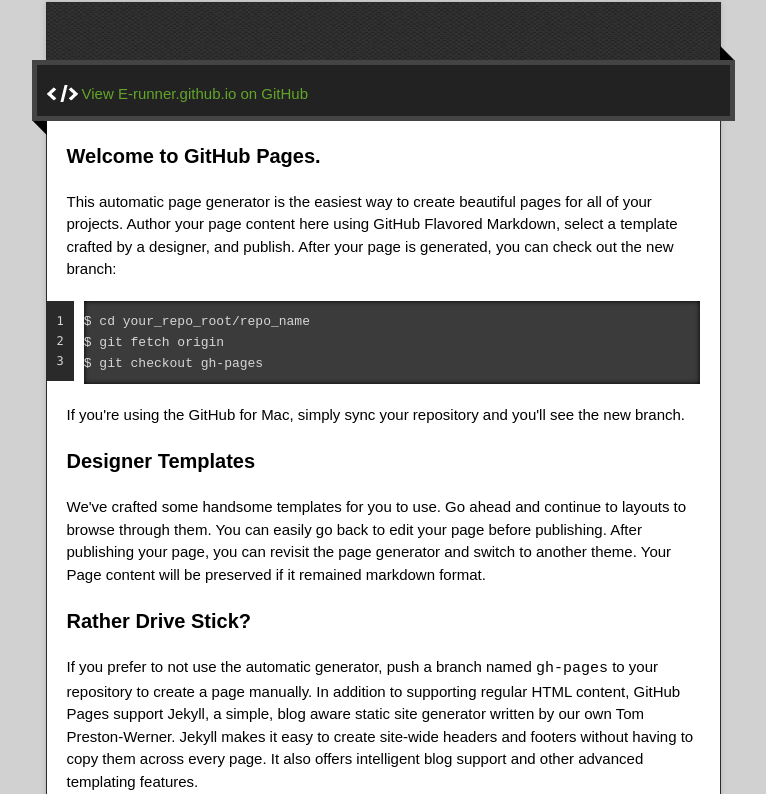
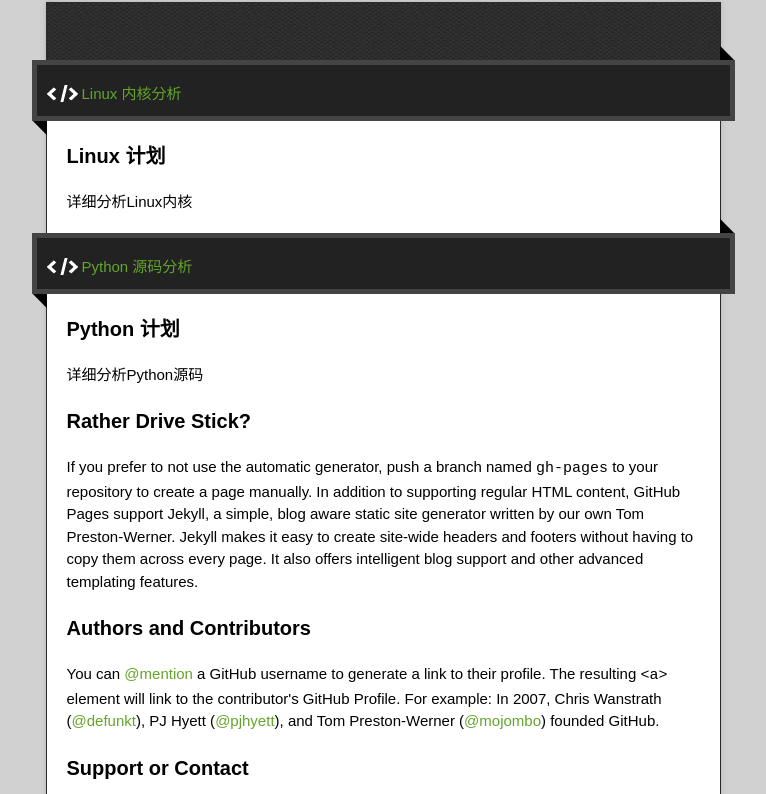
Before and after one commit to e-Runner/e-Runner.github.io, a plain HTML site: page index.html in a window 1280 px wide. Shown: the part 128-922 px from the top of the page, without its empty margins (257-1023 px from the left). Drawn offline with nearby package versions, Linux system fonts and the light colour scheme.

Commit message:
Update index.html
test

```diff
--- a/index.html
+++ b/index.html
@@ -22,34 +22,34 @@
 
   <div class="wrapper">
     <header>
-      <h1 class="title">E-runner.github.io</h1>
+      <h1 class="title">eRunner</h1>
     </header>
     <div id="container">
       <p class="tagline"></p>
       <div id="main" role="main">
         <div class="download-bar">
         <div class="inner">
-          <a href="https://github.com/e-Runner" class="code">View E-runner.github.io on GitHub</a>
+          <a href="https://github.com/e-Runner" class="code">Linux 内核分析</a>
         </div>
         <span class="blc"></span><span class="trc"></span>
         </div>
         <article class="markdown-body">
-          <h3>
-<a name="welcome-to-github-pages" class="anchor" href="#welcome-to-github-pages"><span class="octicon octicon-link"></span></a>Welcome to GitHub Pages.</h3>
+      <h3>
+      <a name="welcome-to-github-pages" class="anchor" href="#welcome-to-github-pages"><span class="octicon octicon-link"></span></a>Linux 计划</h3>
 
-<p>This automatic page generator is the easiest way to create beautiful pages for all of your projects. Author your page content here using GitHub Flavored Markdown, select a template crafted by a designer, and publish. After your page is generated, you can check out the new branch:</p>
+      <p>详细分析Linux内核</p>
 
-<pre><code>$ cd your_repo_root/repo_name
-$ git fetch origin
-$ git checkout gh-pages
-</code></pre>
+      <div class="download-bar">
+        <div class="inner">
+          <a href="https://github.com/e-Runner" class="code">Python 源码分析</a>
+        </div>
+        <span class="blc"></span><span class="trc"></span>
+        </div>
+        <article class="markdown-body">
+        <h3>
+        <a name="designer-templates" class="anchor" href="#designer-templates"><span class="octicon octicon-link"></span></a>Python 计划</h3>
 
-<p>If you're using the GitHub for Mac, simply sync your repository and you'll see the new branch.</p>
-
-<h3>
-<a name="designer-templates" class="anchor" href="#designer-templates"><span class="octicon octicon-link"></span></a>Designer Templates</h3>
-
-<p>We've crafted some handsome templates for you to use. Go ahead and continue to layouts to browse through them. You can easily go back to edit your page before publishing. After publishing your page, you can revisit the page generator and switch to another theme. Your Page content will be preserved if it remained markdown format.</p>
+        <p>详细分析Python源码</p>
 
 <h3>
 <a name="rather-drive-stick" class="anchor" href="#rather-drive-stick"><span class="octicon octicon-link"></span></a>Rather Drive Stick?</h3>
```
